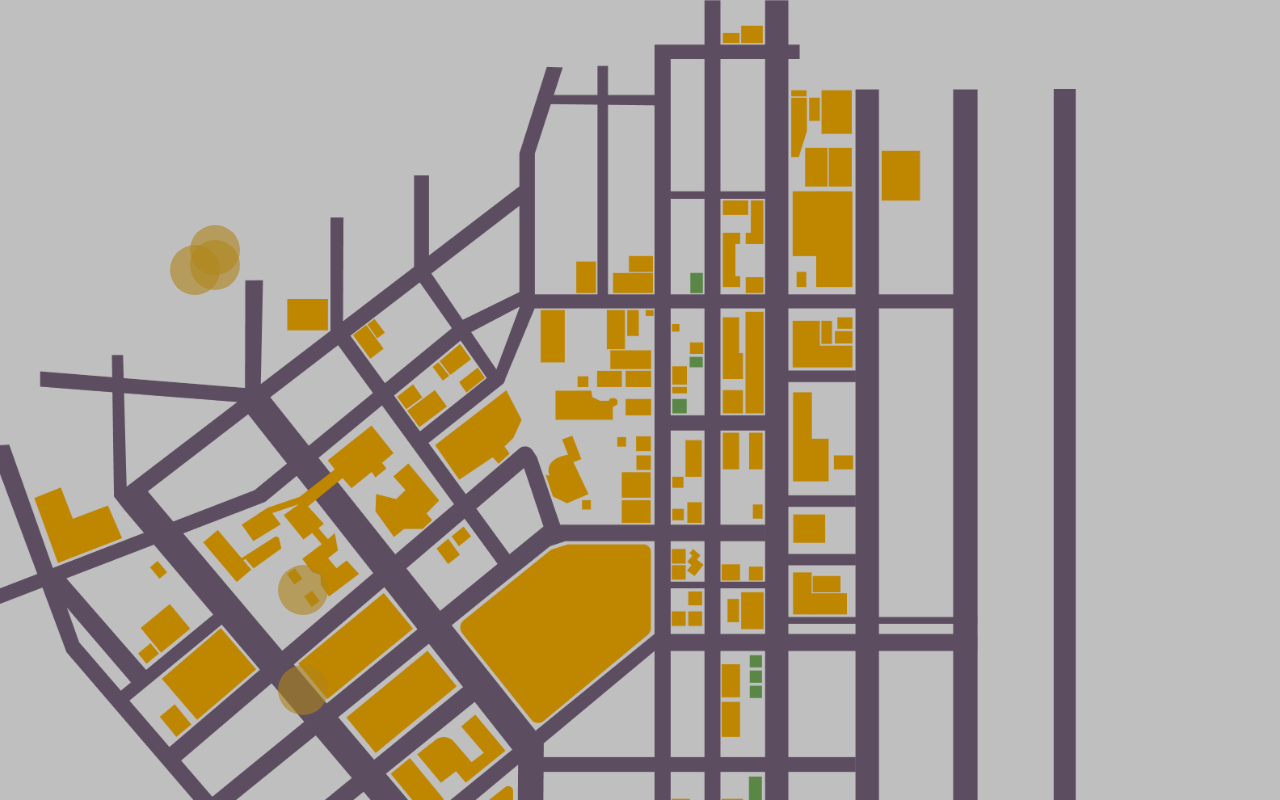
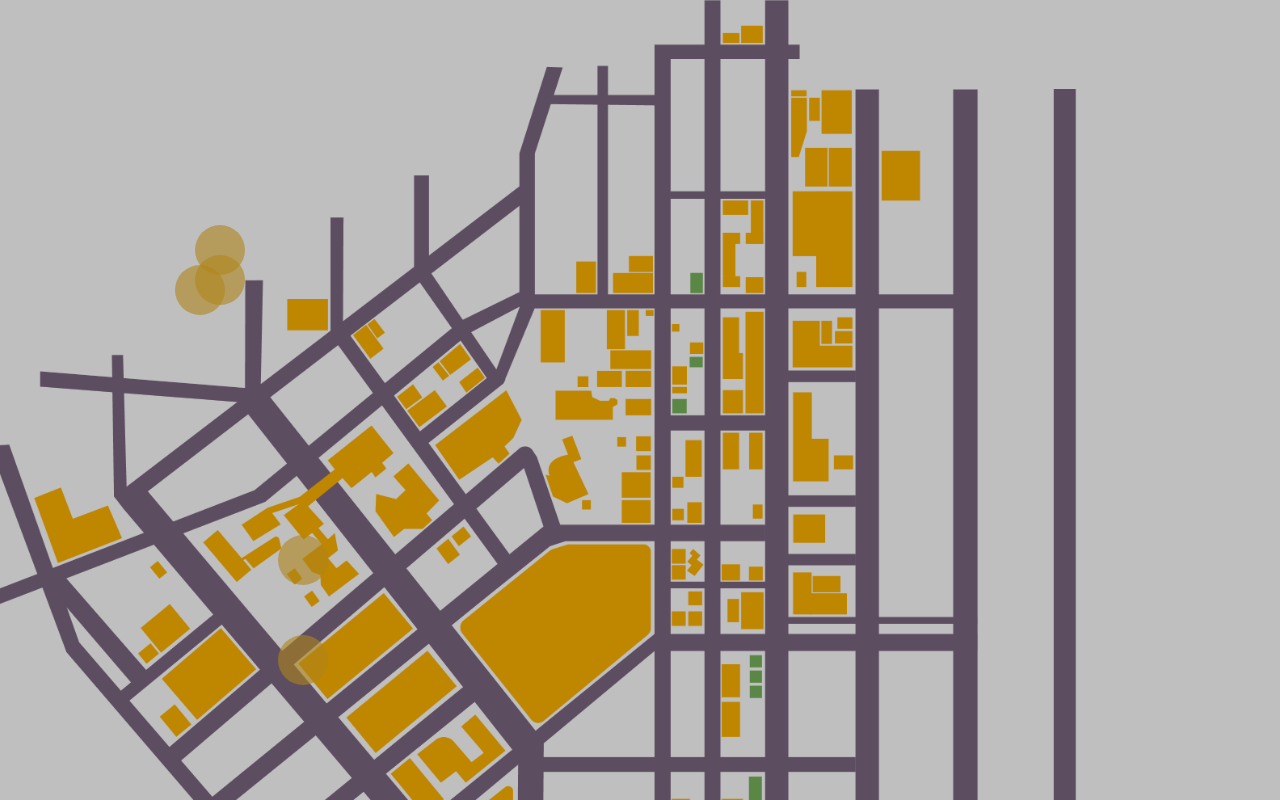
Before and after one commit to Yoyuye/ONERAMVCU, a plain HTML site: page index.html in a window 1280 px wide. Shown: the top 800 px of the page. Drawn offline with Linux system fonts and the light colour scheme.

Commit message:
Add files via upload

```diff
--- a/index.html
+++ b/index.html
@@ -36,11 +36,11 @@
       z-index: 6;
     }
 
-    .circle1 { top: 225px; left: 190px; }
-    .circle2 { top: 240px; left: 190px; }
-    .circle3 { top: 245px; left: 170px; }
-    .circle4 { top: 565px; left: 278px; }
-    .circle5 { top: 665px; left: 278px; }
+    .circle1 { top: 225px; left: 195px; }
+    .circle2 { top: 255px; left: 195px; }
+    .circle3 { top: 265px; left: 175px; }
+    .circle4 { top: 535px; left: 278px; }
+    .circle5 { top: 635px; left: 278px; }
     .circle6 { top: 1000px; left: 60px; }
     .circle7 { top: 1800px; left: 285px; }
     .circle8 { top: 1850px; left: 220px; }
```
